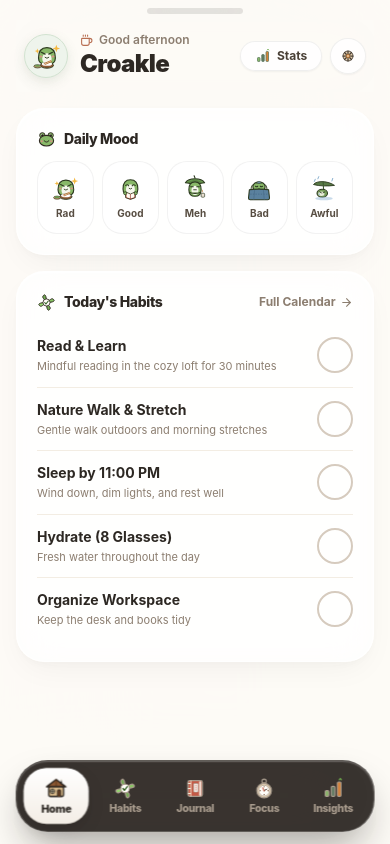
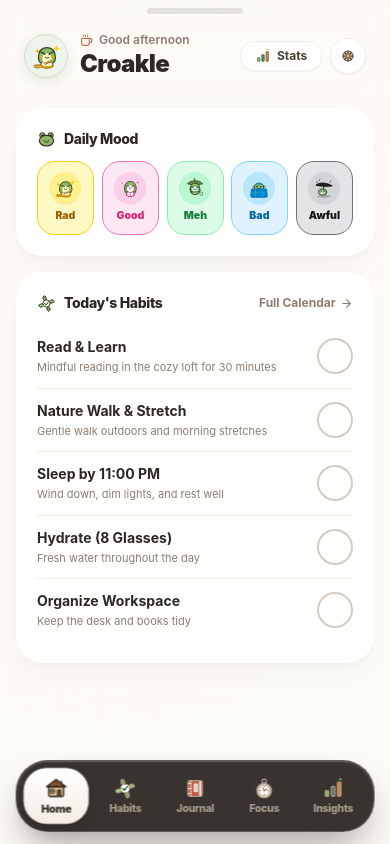
Before and after one commit to summour/Croakle, a React (Vite) app: page / in a window 390 px wide. Built offline with nearby package versions, Linux system fonts and the light colour scheme.

Commit message:
feat: update mood UI components with theme-aware styling
Refactor mood badges and buttons across dashboards and views to use dynamic, theme-aware background, border, and text colors. Added background containers for mood icons to improve visual consistency.

```diff
--- a/src/components/FrogIcons.tsx
+++ b/src/components/FrogIcons.tsx
@@ -7,7 +7,7 @@ interface IconProps extends React.SVGProps<SVGSVGElement> {
 
 // ----------------- CROAKLE MOOD ICONS (5-tier) -----------------
 
-/** 5 - Rad / Excited: Frog happily eating meal with chopsticks and sparkles */
+/** 5 - Rad / Excited (Yellow / Golden Theme): Frog happily eating meal with golden sparkles and warm bowl */
 export const FrogMoodRad: React.FC<IconProps> = ({ size = 32, className = '', ...props }) => (
   <svg
     width={size}
@@ -18,9 +18,9 @@ export const FrogMoodRad: React.FC<IconProps> = ({ size = 32, className = '', ..
     className={`inline-block shrink-0 ${className}`}
     {...props}
   >
-    {/* Glow / Sparkle */}
-    <path d="M52 14L54 8L56 14L62 16L56 18L54 24L52 18L46 16L52 14Z" fill="#F4B840" />
-    <path d="M12 20L13.5 16L15 20L19 21.5L15 23L13.5 27L12 23L8 21.5L12 20Z" fill="#F4B840" />
+    {/* Golden Glow / Sparkles */}
+    <path d="M52 14L54 8L56 14L62 16L56 18L54 24L52 18L46 16L52 14Z" fill="#FACC15" />
+    <path d="M12 20L13.5 16L15 20L19 21.5L15 23L13.5 27L12 23L8 21.5L12 20Z" fill="#EAB308" />
 
     {/* Frog Head & Body */}
     <path
@@ -34,34 +34,34 @@ export const FrogMoodRad: React.FC<IconProps> = ({ size = 32, className = '', ..
     {/* White Belly */}
     <path
       d="M24 38C24 30 28 26 34 26C40 26 44 30 44 38C44 44 40 48 34 48C28 48 24 44 24 38Z"
-      fill="#F5F7EC"
+      fill="#FEF9C3"
     />
 
     {/* Eyes - Joyful determined squint */}
     <path d="M22 24L30 28" stroke="#2D3A20" strokeWidth="2.5" strokeLinecap="round" />
     <path d="M46 24L38 28" stroke="#2D3A20" strokeWidth="2.5" strokeLinecap="round" />
 
-    {/* Rosy Cheeks */}
-    <ellipse cx="21" cy="33" rx="3" ry="2" fill="#E88B8B" fillOpacity="0.8" />
-    <ellipse cx="47" cy="33" rx="3" ry="2" fill="#E88B8B" fillOpacity="0.8" />
+    {/* Rosy Warm Cheeks */}
+    <ellipse cx="21" cy="33" rx="3.5" ry="2.5" fill="#EAB308" fillOpacity="0.9" />
+    <ellipse cx="47" cy="33" rx="3.5" ry="2.5" fill="#EAB308" fillOpacity="0.9" />
 
-    {/* Smiling Mouth with delicious grain */}
+    {/* Smiling Mouth */}
     <path d="M30 35Q34 39 38 35" stroke="#2D3A20" strokeWidth="2" strokeLinecap="round" fill="none" />
 
-    {/* Wooden Bowl & Rice */}
-    <ellipse cx="34" cy="52" rx="14" ry="6" fill="#8C5832" stroke="#2D3A20" strokeWidth="2" />
+    {/* Golden Yellow Bowl & Rice */}
+    <ellipse cx="34" cy="52" rx="14" ry="6" fill="#EAB308" stroke="#854D0E" strokeWidth="2" />
     <ellipse cx="34" cy="49" rx="11" ry="4" fill="#FFFFFF" />
     {/* Side Dish Plate */}
-    <ellipse cx="14" cy="54" rx="8" ry="3.5" fill="#C5966B" stroke="#2D3A20" strokeWidth="1.5" />
-    <ellipse cx="14" cy="53" rx="6" ry="2" fill="#699B52" />
+    <ellipse cx="14" cy="54" rx="8" ry="3.5" fill="#FDE047" stroke="#854D0E" strokeWidth="1.5" />
+    <ellipse cx="14" cy="53" rx="6" ry="2" fill="#CA8A04" />
 
     {/* Chopsticks */}
-    <line x1="42" y1="42" x2="28" y2="48" stroke="#B87333" strokeWidth="2" strokeLinecap="round" />
-    <line x1="44" y1="44" x2="30" y2="50" stroke="#B87333" strokeWidth="2" strokeLinecap="round" />
+    <line x1="42" y1="42" x2="28" y2="48" stroke="#A16207" strokeWidth="2" strokeLinecap="round" />
+    <line x1="44" y1="44" x2="30" y2="50" stroke="#A16207" strokeWidth="2" strokeLinecap="round" />
   </svg>
 );
 
-/** 4 - Good / Content: Frog sitting peacefully reading a little red book */
+/** 4 - Good / Content (Sakura Pink Theme): Frog sitting peacefully reading a bright sakura pink book */
 export const FrogMoodGood: React.FC<IconProps> = ({ size = 32, className = '', ...props }) => (
   <svg
     width={size}
@@ -72,6 +72,10 @@ export const FrogMoodGood: React.FC<IconProps> = ({ size = 32, className = '', .
     className={`inline-block shrink-0 ${className}`}
     {...props}
   >
+    {/* Sakura Pink sparkles */}
+    <circle cx="10" cy="18" r="2" fill="#F472B6" />
+    <circle cx="54" cy="16" r="2.5" fill="#EC4899" />
+
     {/* Frog Head & Body */}
     <path
       d="M16 34C16 20 23 13 33 13C43 13 50 20 50 34C50 44 45 49 33 49C21 49 16 44 16 34Z"
@@ -84,8 +88,12 @@ export const FrogMoodGood: React.FC<IconProps> = ({ size = 32, className = '', .
     {/* White Belly */}
     <path
       d="M23 35C23 27 27 24 33 24C39 24 43 27 43 35C43 43 39 46 33 46C27 46 23 43 23 35Z"
-      fill="#F5F7EC"
+      fill="#FDF2F8"
     />
+
+    {/* Cheeks - Sweet sakura pink */}
+    <ellipse cx="20" cy="32" rx="3.5" ry="2" fill="#EC4899" fillOpacity="0.8" />
+    <ellipse cx="46" cy="32" rx="3.5" ry="2" fill="#EC4899" fillOpacity="0.8" />
 
     {/* Eyes - Calm, peaceful curve */}
     <path d="M22 26Q27 23 29 27" stroke="#2D3A20" strokeWidth="2.5" strokeLinecap="round" fill="none" />
@@ -94,20 +102,20 @@ export const FrogMoodGood: React.FC<IconProps> = ({ size = 32, className = '', .
     {/* Soft smile */}
     <path d="M30 33Q33 36 36 33" stroke="#2D3A20" strokeWidth="2" strokeLinecap="round" fill="none" />
 
-    {/* Red Book Opened in Hands */}
+    {/* Bright Sakura Pink Book Opened in Hands */}
     <path
       d="M22 41L33 46L44 41L44 54L33 58L22 54Z"
-      fill="#C8483B"
-      stroke="#2D3A20"
+      fill="#EC4899"
+      stroke="#BE185D"
       strokeWidth="2"
       strokeLinejoin="round"
     />
     <path
       d="M24 43L33 47L42 43L42 53L33 56L24 53Z"
-      fill="#FFFBF2"
+      fill="#FDF2F8"
     />
     {/* Spine line */}
-    <line x1="33" y1="46" x2="33" y2="57" stroke="#8A2E24" strokeWidth="1.5" />
+    <line x1="33" y1="46" x2="33" y2="57" stroke="#DB2777" strokeWidth="1.5" />
 
     {/* Cute little green hands holding book */}
     <circle cx="21" cy="44" r="3.5" fill="#88B868" stroke="#2D3A20" strokeWidth="1.5" />
@@ -115,7 +123,7 @@ export const FrogMoodGood: React.FC<IconProps> = ({ size = 32, className = '', .
   </svg>
 );
 
-/** 3 - Meh / Pensive: Frog with folded arms wearing leaf hat, thinking quietly */
+/** 3 - Meh / Pensive (Green Theme): Frog with folded arms wearing green lotus leaf hat, thinking quietly */
 export const FrogMoodMeh: React.FC<IconProps> = ({ size = 32, className = '', ...props }) => (
   <svg
     width={size}
@@ -151,7 +159,7 @@ export const FrogMoodMeh: React.FC<IconProps> = ({ size = 32, className = '', ..
     {/* Belly */}
     <path
       d="M24 37C24 30 27 27 32 27C37 27 40 30 40 37C40 44 37 48 32 48C27 48 24 44 24 37Z"
-      fill="#F5F7EC"
+      fill="#DCFCE7"
     />
 
     {/* Classic Straight-line squint eyes */}
@@ -169,13 +177,13 @@ export const FrogMoodMeh: React.FC<IconProps> = ({ size = 32, className = '', ..
       strokeLinecap="round"
       fill="#88B868"
     />
-    {/* Steaming Tea Cup beside */}
-    <rect x="46" y="44" width="8" height="9" rx="2" fill="#E8DED1" stroke="#2D3A20" strokeWidth="1.5" />
-    <path d="M49 41Q50 39 49 37" stroke="#B87333" strokeWidth="1.5" strokeLinecap="round" />
+    {/* Steaming Green Matcha Tea Cup beside */}
+    <rect x="46" y="44" width="8" height="9" rx="2" fill="#BBF7D0" stroke="#166534" strokeWidth="1.5" />
+    <path d="M49 41Q50 39 49 37" stroke="#15803D" strokeWidth="1.5" strokeLinecap="round" />
   </svg>
 );
 
-/** 2 - Bad / Weary: Frog resting under warm quilt blanket with ice pack / tea */
+/** 2 - Bad / Weary (Blue Theme): Frog resting under cozy ocean blue blanket with ice pack */
 export const FrogMoodBad: React.FC<IconProps> = ({ size = 32, className = '', ...props }) => (
   <svg
     width={size}
@@ -187,7 +195,7 @@ export const FrogMoodBad: React.FC<IconProps> = ({ size = 32, className = '', ..
     {...props}
   >
     {/* Pillow */}
-    <rect x="14" y="24" width="36" height="18" rx="8" fill="#F0EAE1" stroke="#2D3A20" strokeWidth="2" />
+    <rect x="14" y="24" width="36" height="18" rx="8" fill="#E0F2FE" stroke="#0369A1" strokeWidth="2" />
 
     {/* Frog Head on Pillow */}
     <ellipse cx="32" cy="29" rx="14" ry="11" fill="#88B868" stroke="#2D3A20" strokeWidth="2.5" />
@@ -195,12 +203,12 @@ export const FrogMoodBad: React.FC<IconProps> = ({ size = 32, className = '', ..
     {/* Ice pack or cloth on head */}
     <path
       d="M26 21C28 17 36 17 38 21C35 22 29 22 26 21Z"
-      fill="#8DB4D0"
-      stroke="#2D3A20"
+      fill="#38BDF8"
+      stroke="#0284C7"
       strokeWidth="1.5"
     />
     {/* Ribbon tie */}
-    <circle cx="32" cy="18" r="1.5" fill="#6590B2" />
+    <circle cx="32" cy="18" r="1.5" fill="#0284C7" />
 
     {/* Tired sleepy eyes */}
     <path d="M24 28Q27 30 29 28" stroke="#2D3A20" strokeWidth="2.5" strokeLinecap="round" fill="none" />
@@ -209,22 +217,22 @@ export const FrogMoodBad: React.FC<IconProps> = ({ size = 32, className = '', ..
     {/* Subtle weary mouth */}
     <path d="M30 34Q32 32 34 34" stroke="#2D3A20" strokeWidth="1.5" strokeLinecap="round" fill="none" />
 
-    {/* Cozy Blue Futon Blanket */}
+    {/* Bright Blue Quilt Blanket */}
     <path
       d="M10 36C18 34 46 34 54 36L56 55C56 57 54 59 52 59H12C10 59 8 57 8 55L10 36Z"
-      fill="#5A819E"
-      stroke="#2D3A20"
+      fill="#0284C7"
+      stroke="#0369A1"
       strokeWidth="2.5"
       strokeLinejoin="round"
     />
     {/* Quilt Pattern Lines */}
-    <line x1="12" y1="46" x2="52" y2="46" stroke="#486C88" strokeWidth="2" strokeDasharray="3 3" />
-    <path d="M22 36L20 59" stroke="#486C88" strokeWidth="1.5" />
-    <path d="M42 36L44 59" stroke="#486C88" strokeWidth="1.5" />
+    <line x1="12" y1="46" x2="52" y2="46" stroke="#38BDF8" strokeWidth="2" strokeDasharray="3 3" />
+    <path d="M22 36L20 59" stroke="#38BDF8" strokeWidth="1.5" />
+    <path d="M42 36L44 59" stroke="#38BDF8" strokeWidth="1.5" />
   </svg>
 );
 
-/** 1 - Awful / Overwhelmed: Frog sheltering under lotus in gentle rain */
+/** 1 - Awful / Overwhelmed (Black / Charcoal Theme): Frog sheltering under dark obsidian umbrella with dark stormy rain drops */
 export const FrogMoodAwful: React.FC<IconProps> = ({ size = 32, className = '', ...props }) => (
   <svg
     width={size}
@@ -236,33 +244,33 @@ export const FrogMoodAwful: React.FC<IconProps> = ({ size = 32, className = '',
     {...props}
   >
     {/* Rain drops */}
-    <path d="M12 12L10 17" stroke="#7BA6C8" strokeWidth="2" strokeLinecap="round" />
-    <path d="M52 10L50 16" stroke="#7BA6C8" strokeWidth="2" strokeLinecap="round" />
-    <path d="M20 6L18 11" stroke="#7BA6C8" strokeWidth="2" strokeLinecap="round" />
-    <path d="M46 22L44 27" stroke="#7BA6C8" strokeWidth="2" strokeLinecap="round" />
+    <path d="M12 12L10 17" stroke="#52525B" strokeWidth="2" strokeLinecap="round" />
+    <path d="M52 10L50 16" stroke="#52525B" strokeWidth="2" strokeLinecap="round" />
+    <path d="M20 6L18 11" stroke="#52525B" strokeWidth="2" strokeLinecap="round" />
+    <path d="M46 22L44 27" stroke="#52525B" strokeWidth="2" strokeLinecap="round" />
 
-    {/* Big drooping leaf */}
+    {/* Dark Obsidian / Charcoal Umbrella Leaf */}
     <path
       d="M8 24C16 14 42 16 56 26C44 28 20 28 8 24Z"
-      fill="#587A46"
-      stroke="#2D3A20"
+      fill="#27272A"
+      stroke="#09090B"
       strokeWidth="2"
     />
-    <path d="M30 18L32 50" stroke="#3F5A31" strokeWidth="2.5" strokeLinecap="round" />
+    <path d="M30 18L32 50" stroke="#18181B" strokeWidth="2.5" strokeLinecap="round" />
 
     {/* Little Frog Crouched */}
-    <ellipse cx="28" cy="44" rx="12" ry="9" fill="#789F5B" stroke="#2D3A20" strokeWidth="2.5" />
-    <ellipse cx="26" cy="45" rx="7" ry="5" fill="#E8ECD8" />
+    <ellipse cx="28" cy="44" rx="12" ry="9" fill="#88B868" stroke="#2D3A20" strokeWidth="2.5" />
+    <ellipse cx="26" cy="45" rx="7" ry="5" fill="#E4E4E7" />
 
     {/* Sad / gentle drooping eyes */}
     <path d="M22 41L26 43" stroke="#2D3A20" strokeWidth="2" strokeLinecap="round" />
     <path d="M30 43L34 41" stroke="#2D3A20" strokeWidth="2" strokeLinecap="round" />
 
     {/* Small tear / droplet */}
-    <circle cx="21" cy="46" r="1.5" fill="#7BA6C8" />
+    <circle cx="21" cy="46" r="1.5" fill="#71717A" />
 
-    {/* Puddle */}
-    <ellipse cx="32" cy="56" rx="20" ry="4" fill="#A4C2DC" fillOpacity="0.6" />
+    {/* Charcoal Puddle */}
+    <ellipse cx="32" cy="56" rx="20" ry="4" fill="#71717A" fillOpacity="0.5" />
   </svg>
 );
 
--- a/src/components/HomeDashboard.tsx
+++ b/src/components/HomeDashboard.tsx
@@ -140,8 +140,10 @@ export const HomeDashboard: React.FC<HomeDashboardProps> = ({
             </h3>
           </div>
           {currentMoodObj && (
-            <span className="text-xs font-bold px-3 py-1 rounded-full bg-[#f5efe6] dark:bg-[#2c2722] text-[#5f7a61] dark:text-[#8cb88f] border border-[#e8ded1] dark:border-[#383129] flex items-center gap-1.5 shadow-2xs">
-              <FrogMoodIcon value={currentMoodObj.value} size={18} />
+            <span className={`text-xs font-black px-3 py-1 rounded-full border flex items-center gap-1.5 shadow-2xs ${currentMoodObj.bgLight} ${currentMoodObj.bgDark} ${currentMoodObj.borderLight} ${currentMoodObj.borderDark} ${currentMoodObj.textColorLight} ${currentMoodObj.textColorDark}`}>
+              <div className={`w-4 h-4 rounded-full flex items-center justify-center ${currentMoodObj.iconBgLight} ${currentMoodObj.iconBgDark}`}>
+                <FrogMoodIcon value={currentMoodObj.value} size={14} />
+              </div>
               <span>{currentMoodObj.label}</span>
             </span>
           )}
@@ -156,14 +158,20 @@ export const HomeDashboard: React.FC<HomeDashboardProps> = ({
                 id={`home-mood-btn-${mood.value}`}
                 type="button"
                 onClick={() => onSelectMoodToday(mood.value)}
-                className={`py-3 rounded-[20px] border flex flex-col items-center gap-1 transition-all ios-tap ${
+                className={`py-2.5 px-1 rounded-[18px] border flex flex-col items-center gap-1 transition-all ios-tap ${
+                  mood.bgLight
+                } ${mood.bgDark} ${
                   isSelected
-                    ? 'border-[#5f7a61] dark:border-[#7d9d80] bg-[#eef4ec] dark:bg-[#263324] text-[#2d2823] dark:text-[#f4efe8] font-bold scale-[1.04] shadow-[0_6px_16px_rgba(95,122,97,0.2)]'
-                    : 'border-black/[0.05] dark:border-white/[0.08] bg-white/60 dark:bg-white/[0.04] hover:bg-white dark:hover:bg-white/[0.08] text-[#574d42] dark:text-[#d4c8bc]'
+                    ? `ring-2 ring-offset-1 ring-offset-white dark:ring-offset-[#161311] ${mood.borderLight} ${mood.borderDark} shadow-md scale-[1.02]`
+                    : `${mood.borderLight} ${mood.borderDark} hover:scale-[1.02]`
                 }`}
               >
-                <FrogMoodIcon value={mood.value} size={28} />
-                <span className="text-[10px] font-bold">{mood.label}</span>
+                <div className={`w-8 h-8 rounded-full flex items-center justify-center shadow-2xs ${mood.iconBgLight} ${mood.iconBgDark}`}>
+                  <FrogMoodIcon value={mood.value} size={22} />
+                </div>
+                <span className={`text-[10.5px] font-black ${mood.textColorLight} ${mood.textColorDark}`}>
+                  {mood.label}
+                </span>
               </button>
             );
           })}
--- a/src/types.ts
+++ b/src/types.ts
@@ -86,10 +86,95 @@ export const DEFAULT_PROJECTS: Project[] = [
   { id: 'p3', name: 'Daily Reflection Journal', goal: 5, description: 'Write gratitude and evening thoughts every night', priority: 'low', completed: false, weeklyDays: {} },
 ];
 
-export const MOOD_LEVELS = [
-  { value: 5, label: 'Rad', emoji: '🐸', color: '#5f7a61' },
-  { value: 4, label: 'Good', emoji: '🍀', color: '#7d9d80' },
-  { value: 3, label: 'Meh', emoji: '🍵', color: '#d98236' },
-  { value: 2, label: 'Bad', emoji: '🍂', color: '#b86f52' },
-  { value: 1, label: 'Awful', emoji: '🌧️', color: '#7b90a7' },
+export interface MoodConfig {
+  value: number;
+  label: string;
+  emoji: string;
+  color: string;
+  bgLight: string;
+  bgDark: string;
+  borderLight: string;
+  borderDark: string;
+  iconBgLight: string;
+  iconBgDark: string;
+  textColorLight: string;
+  textColorDark: string;
+}
+
+export const MOOD_LEVELS: MoodConfig[] = [
+  {
+    value: 5,
+    label: 'Rad',
+    emoji: '✨',
+    color: '#eab308',
+    bgLight: 'bg-[#fef9c3]',
+    bgDark: 'dark:bg-[#342a0a]',
+    borderLight: 'border-[#facc15]',
+    borderDark: 'dark:border-[#a16207]',
+    iconBgLight: 'bg-[#fef08a]',
+    iconBgDark: 'dark:bg-[#4a3b0e]',
+    textColorLight: 'text-[#a16207]',
+    textColorDark: 'dark:text-[#fde047]',
+  },
+  {
+    value: 4,
+    label: 'Good',
+    emoji: '🌸',
+    color: '#ec4899',
+    bgLight: 'bg-[#fce7f3]',
+    bgDark: 'dark:bg-[#381024]',
+    borderLight: 'border-[#f472b6]',
+    borderDark: 'dark:border-[#be185d]',
+    iconBgLight: 'bg-[#fbcfe8]',
+    iconBgDark: 'dark:bg-[#5b1444]',
+    textColorLight: 'text-[#db2777]',
+    textColorDark: 'dark:text-[#f472b6]',
+  },
+  {
+    value: 3,
+    label: 'Meh',
+    emoji: '🍀',
+    color: '#16a34a',
+    bgLight: 'bg-[#dcfce7]',
+    bgDark: 'dark:bg-[#0f2e1b]',
+    borderLight: 'border-[#86efac]',
+    borderDark: 'dark:border-[#166534]',
+    iconBgLight: 'bg-[#bbf7d0]',
+    iconBgDark: 'dark:bg-[#144626]',
+    textColorLight: 'text-[#15803d]',
+    textColorDark: 'dark:text-[#86efac]',
+  },
+  {
+    value: 2,
+    label: 'Bad',
+    emoji: '🌊',
+    color: '#0284c7',
+    bgLight: 'bg-[#e0f2fe]',
+    bgDark: 'dark:bg-[#0c2438]',
+    borderLight: 'border-[#7dd3fc]',
+    borderDark: 'dark:border-[#0369a1]',
+    iconBgLight: 'bg-[#bae6fd]',
+    iconBgDark: 'dark:bg-[#0e3552]',
+    textColorLight: 'text-[#0369a1]',
+    textColorDark: 'dark:text-[#7dd3fc]',
+  },
+  {
+    value: 1,
+    label: 'Awful',
+    emoji: '🖤',
+    color: '#18181b',
+    bgLight: 'bg-[#e4e4e7]',
+    bgDark: 'dark:bg-[#18181b]',
+    borderLight: 'border-[#71717a]',
+    borderDark: 'dark:border-[#52525b]',
+    iconBgLight: 'bg-[#d4d4d8]',
+    iconBgDark: 'dark:bg-[#27272a]',
+    textColorLight: 'text-[#18181b]',
+    textColorDark: 'dark:text-[#f4f4f5]',
+  },
 ];
+
+export function getMoodConfig(value: number | null | undefined): MoodConfig | undefined {
+  if (!value) return undefined;
+  return MOOD_LEVELS.find((m) => m.value === value);
+}
```
Also changed, not shown: src/components/AnalyticsView.tsx (+24 -18 lines), src/components/MoodView.tsx (+37 -16 lines), src/components/NotesView.tsx (+25 -13 lines).
